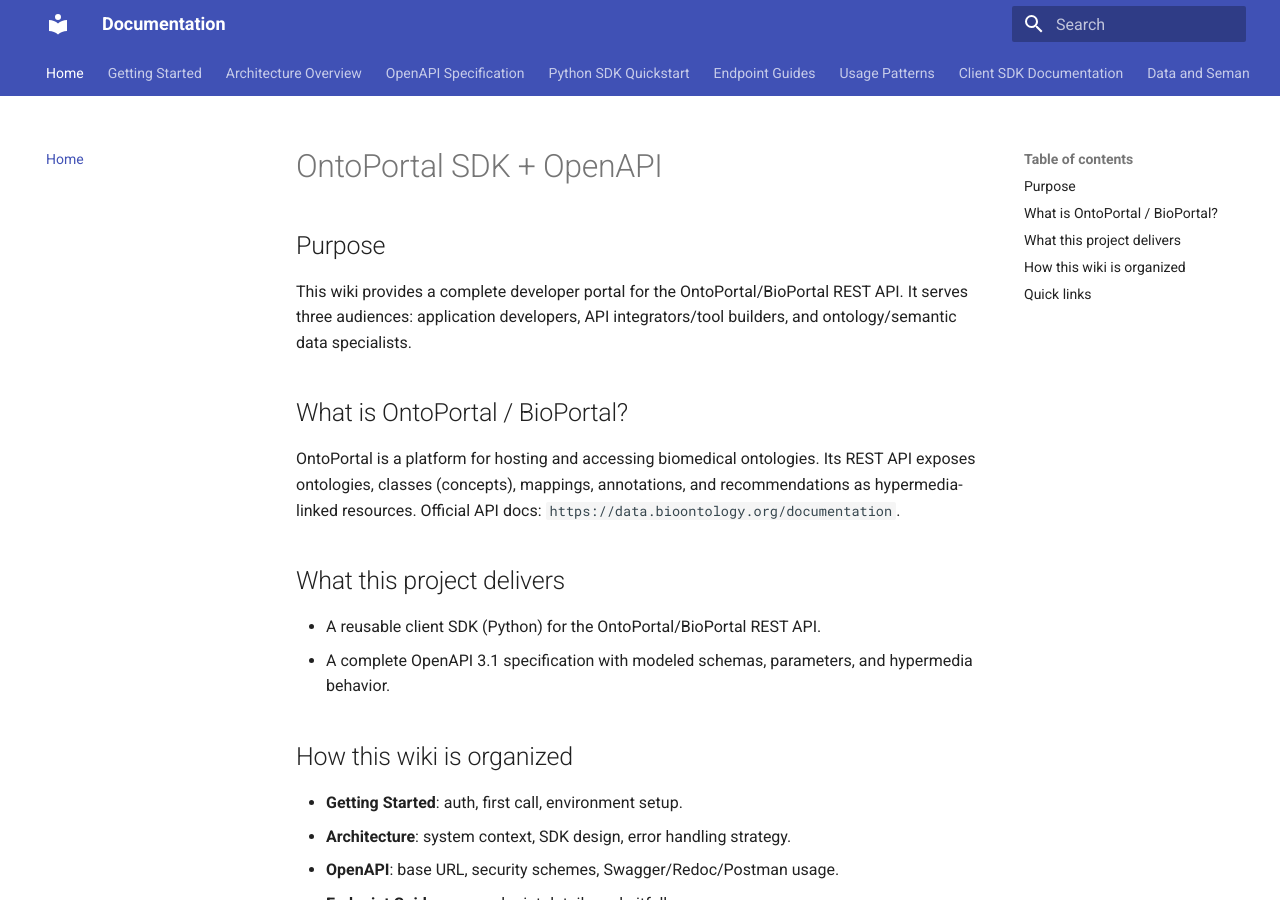
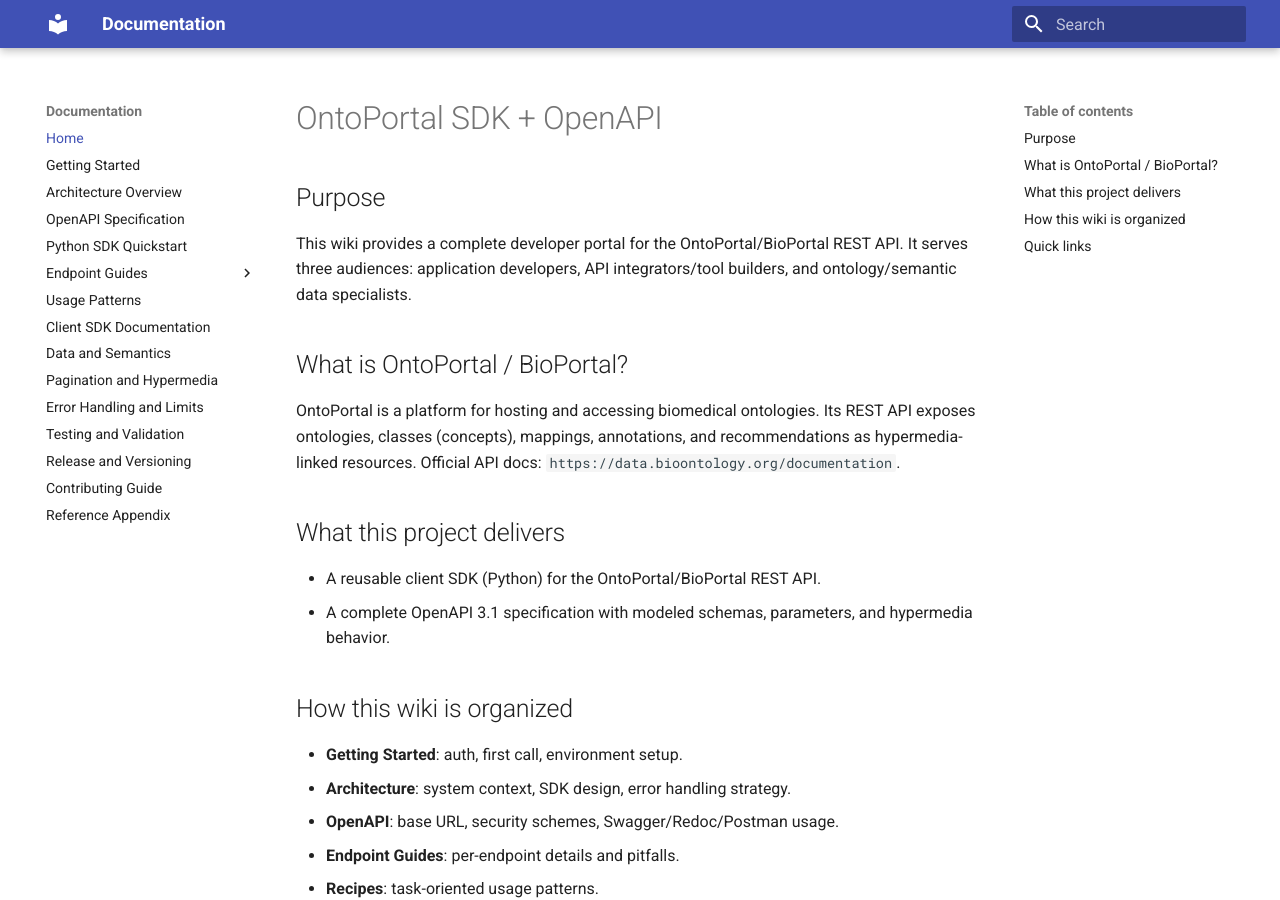
Before and after one commit to chris-day/ontoportal-api, an MkDocs documentation site: the page built from docs/index.md, in a window 1280 px wide and 900 px high. Built offline with MkDocs 1.6.1 and Material for MkDocs 9.7.7, drawn with Linux system fonts in a browser that asks for light colours.

Commit message:
mkdocs.yml

```diff
--- a/mkdocs.yml
+++ b/mkdocs.yml
@@ -23,23 +23,23 @@
 # ----------------------------------------------------------------------------
 theme:
   name: material
-  features:
-    - navigation.tabs
-    - navigation.sections
-    - navigation.indexes
-    - search.highlight
-    - search.suggest
-    - content.code.copy
+# features:
+#   - navigation.tabs
+#   - navigation.sections
+#   - navigation.indexes
+#   - search.highlight
+#   - search.suggest
+#   - content.code.copy
 
 # ----------------------------------------------------------------------------
 # Markdown extensions
 # ----------------------------------------------------------------------------
-markdown_extensions:
-  - admonition
-  - toc:
-      permalink: true
-  - pymdownx.superfences
-  - pymdownx.highlight
+#markdown_extensions:
+# - admonition
+# - toc:
+#     permalink: true
+# - pymdownx.superfences
+# - pymdownx.highlight
 
 # ----------------------------------------------------------------------------
 # Plugins
@@ -50,14 +50,14 @@
   - search:
       lang: en
 
+  - mermaid2:
+      arguments:
+        theme: forest
+
   # 2. Documentation topology graph
   - graph:
       name: title      # use page titles as node labels
       debug: false
-
-  - mermaid2:
-      arguments:
-        theme: forest
 
   # 3. Revision metadata (governance / audit signal)
   - git-revision-date-localized:
```
